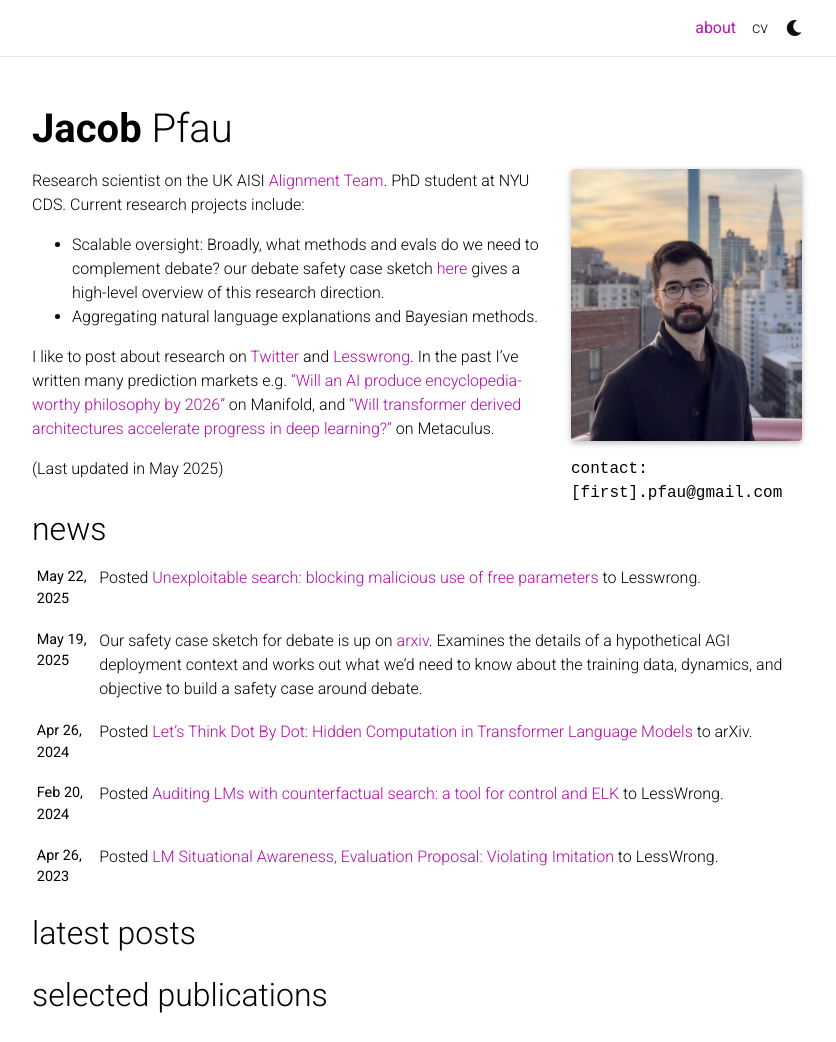
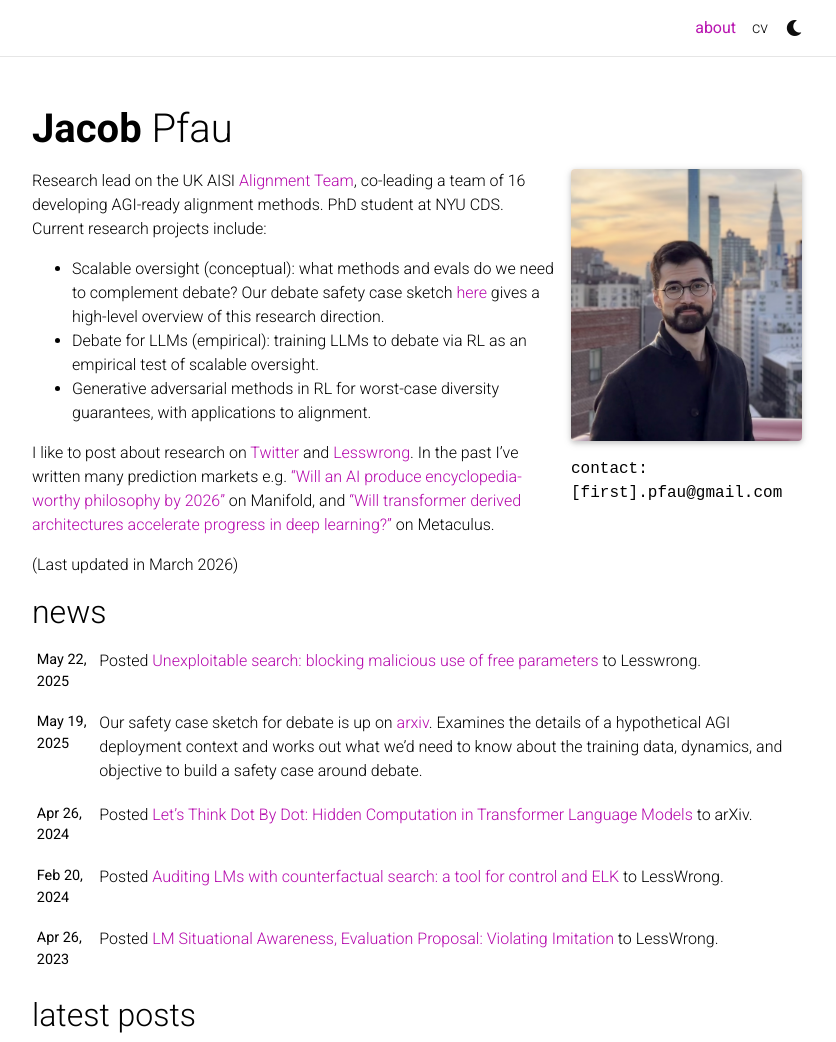
Before and after one commit to JacobPfau/jacobpfau.github.io, a Jekyll site: the page built from _pages/about.md, in a window 1280 px wide and 1395 px high, cut to the strip 0-1042 px from the top of the window. Shown: the whole strip, without its empty margins (223-1059 px from the left). Built offline with Jekyll 4.4.1, drawn with Linux system fonts in a browser that asks for light colours; full-size pictures stand in for the smaller copies a plugin makes; comment, search, counter and statistics services are not loaded; a style sheet for code colours, icons or effects is not loaded.

Commit message:
Update role to Research Lead and refresh research projects
Co-Authored-By: Claude Sonnet 4.6 <noreply@anthropic.com>

```diff
--- a/_pages/about.md
+++ b/_pages/about.md
@@ -17,10 +17,11 @@ selected_papers: true # includes a list of papers marked as "selected={true}"
 social: true  # includes social icons at the bottom of the page
 ---
 
-Research scientist on the UK AISI [Alignment Team](https://www.alignmentforum.org/s/NdovveRcyfxgMoujf/p/tbnw7LbNApvxNLAg8). PhD student at NYU CDS. Current research projects include:
-- Scalable oversight: Broadly, what methods and evals do we need to complement debate? our debate safety case sketch [here](https://arxiv.org/abs/2505.03989) gives a high-level overview of this research direction.
-- Aggregating natural language explanations and Bayesian methods.
+Research lead on the UK AISI [Alignment Team](https://www.alignmentforum.org/s/NdovveRcyfxgMoujf/p/tbnw7LbNApvxNLAg8), co-leading a team of 16 developing AGI-ready alignment methods. PhD student at NYU CDS. Current research projects include:
+- Scalable oversight (conceptual): what methods and evals do we need to complement debate? Our debate safety case sketch [here](https://arxiv.org/abs/2505.03989) gives a high-level overview of this research direction.
+- Debate for LLMs (empirical): training LLMs to debate via RL as an empirical test of scalable oversight.
+- Generative adversarial methods in RL for worst-case diversity guarantees, with applications to alignment.
 
 I like to post about research on [Twitter](https://twitter.com/jacob_pfau) and [Lesswrong](https://www.lesswrong.com/users/jacob-pfau). In the past I've written many prediction markets e.g. ["Will an AI produce encyclopedia-worthy philosophy by 2026"](https://manifold.markets/JacobPfau/will-an-ai-produce-encyclopediawort?r=SmFjb2JQZmF1) on Manifold, and ["Will transformer derived architectures accelerate progress in deep learning?"](https://www.metaculus.com/questions/5173/transformers-effect-on-ai-research/) on Metaculus.
 
-(Last updated in May 2025)
+(Last updated in March 2026)
```
Also changed, not shown: 1 other file.
